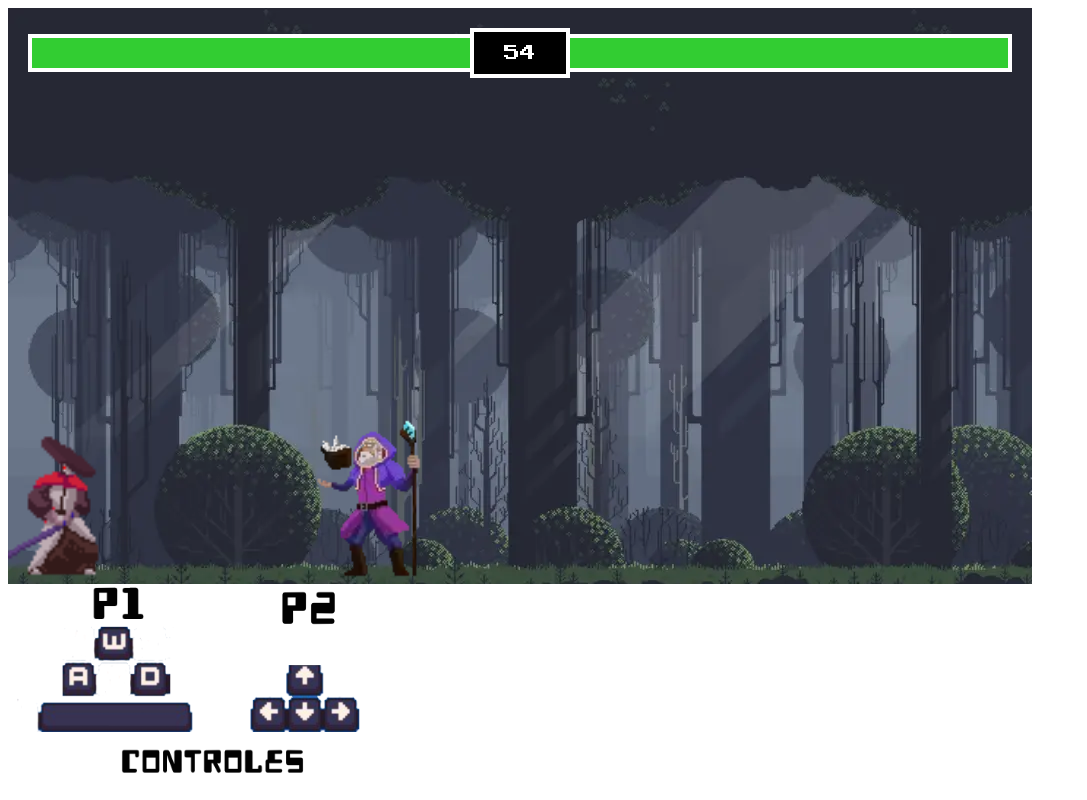
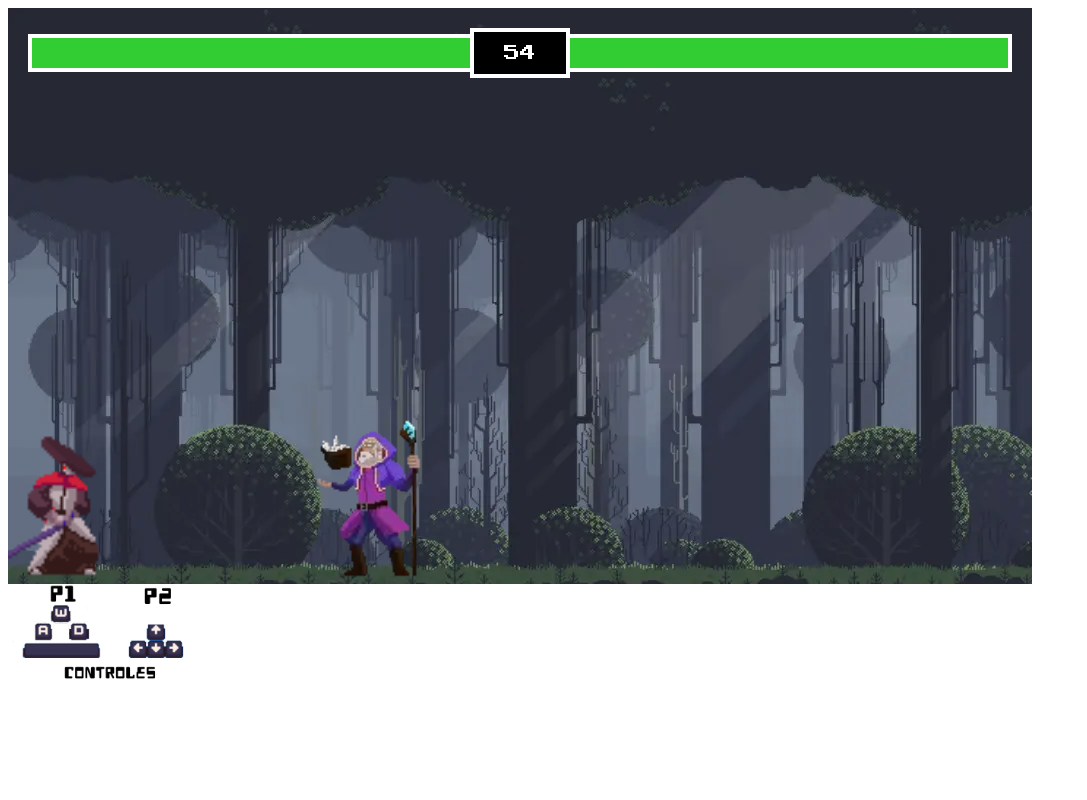
Before and after one commit to IvanCastillo-F/Portafolio, a plain HTML site: page juego-pelea/index.html in a window 1280 px wide. Shown: the whole page, without its empty margins (0-1087 px from the left). Drawn offline with nearby package versions, Linux system fonts and the light colour scheme.

Commit message:
Update index.html

```diff
--- a/juego-pelea/index.html
+++ b/juego-pelea/index.html
@@ -38,7 +38,7 @@
         <div id="title" style="position: absolute; color: white; align-items: center; justify-content: center; top: 0; right: 0; bottom: 0; left: 0; display: none;"></div>
         <canvas></canvas>
     <div>
-        <img src="../images/ctrl.webp" style="height: 200px;" alt="">
+        <img src="../images/ctrl.webp" style="height: 100px;" alt="">
     </div>
     </div>
 
```
